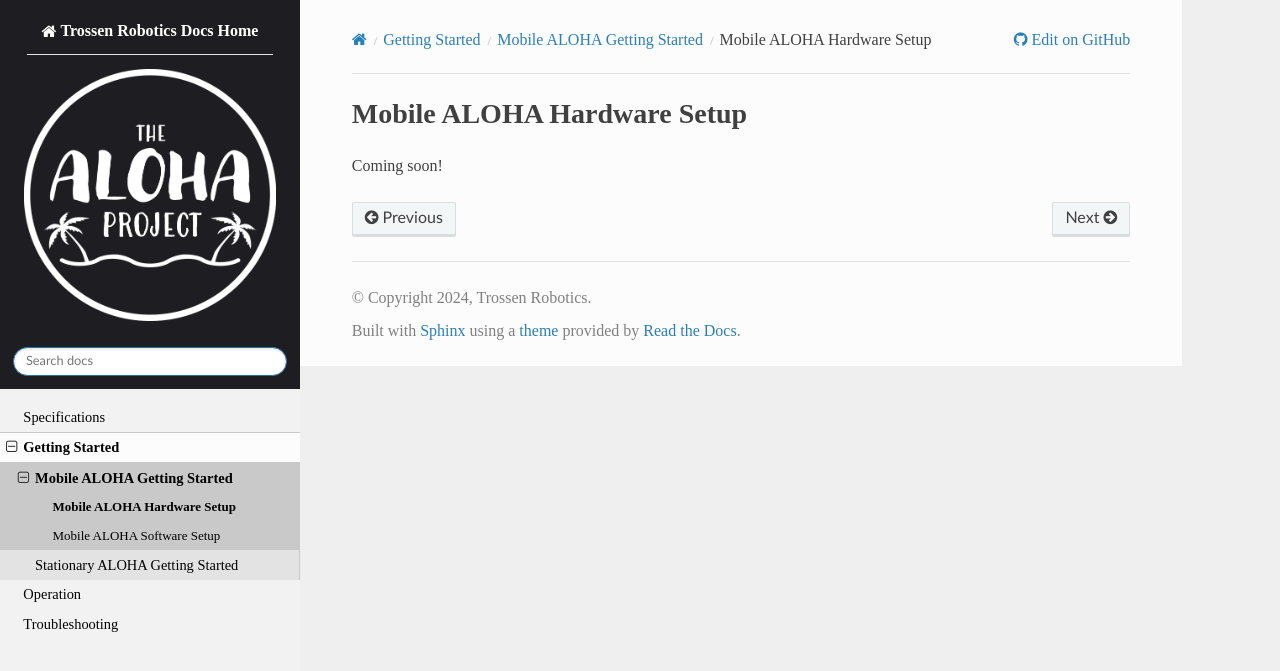
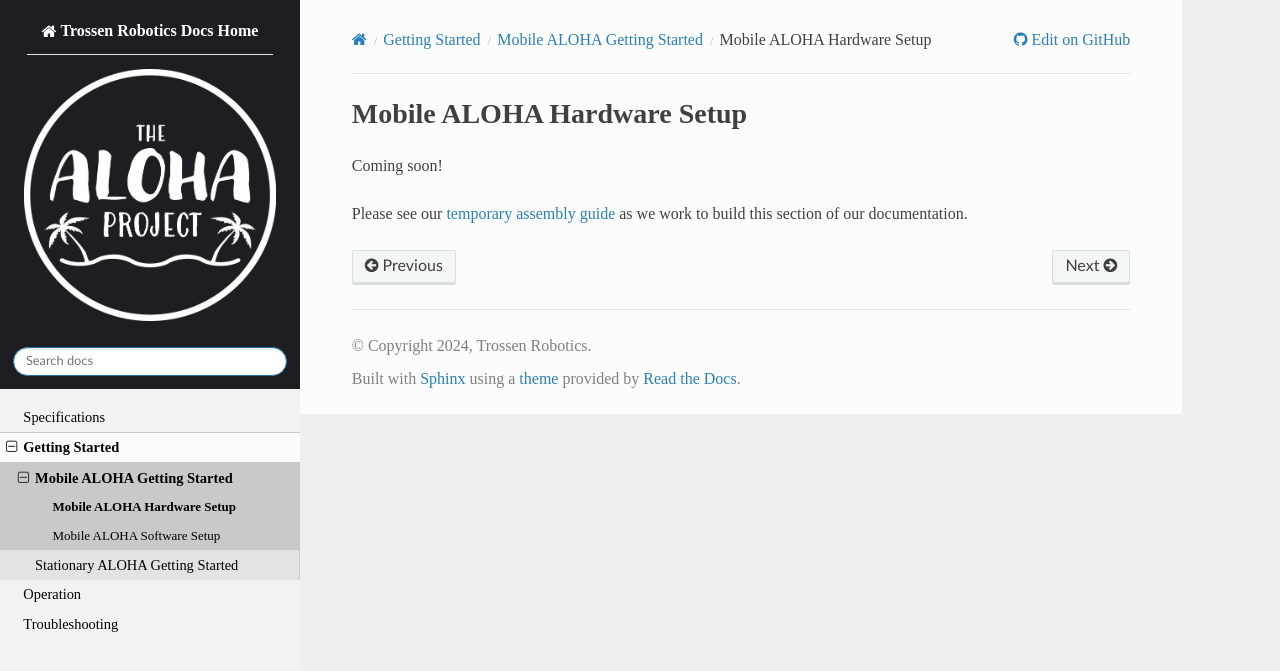
Before and after one commit to TrossenRobotics/aloha_docs, a Sphinx documentation site: the page built from docs/getting_started/mobile/hardware_setup.rst, in a window 1280 px wide. Shown: the top 671 px of the page. Built offline with Sphinx 7.4.7 and the Read the Docs theme 2.0.0, drawn with Linux system fonts in a browser that asks for light colours; some web fonts are replaced.

Commit message:
Add temporary mobile assembly guide

```diff
--- a/docs/getting_started/mobile/hardware_setup.rst
+++ b/docs/getting_started/mobile/hardware_setup.rst
@@ -3,3 +3,7 @@
 ===========================
 
 Coming soon!
+
+Please see our `temporary assembly guide`_ as we work to build this section of our documentation.
+
+.. _`temporary assembly guide`: https://docs.google.com/document/d/1Yi-uJyy85gSQQjF2wEDLSs9SLORlLQvHvE8w8gz0Cq8/edit?usp=sharing
```
